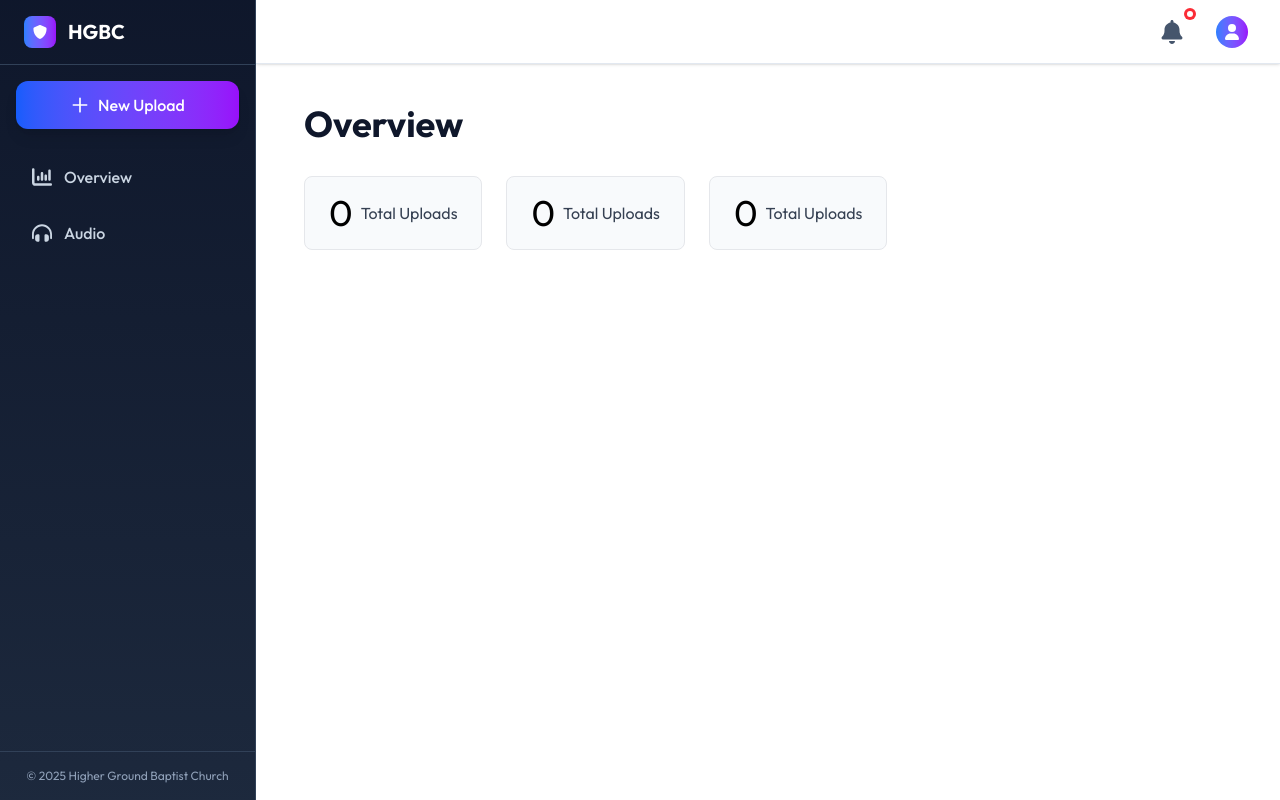
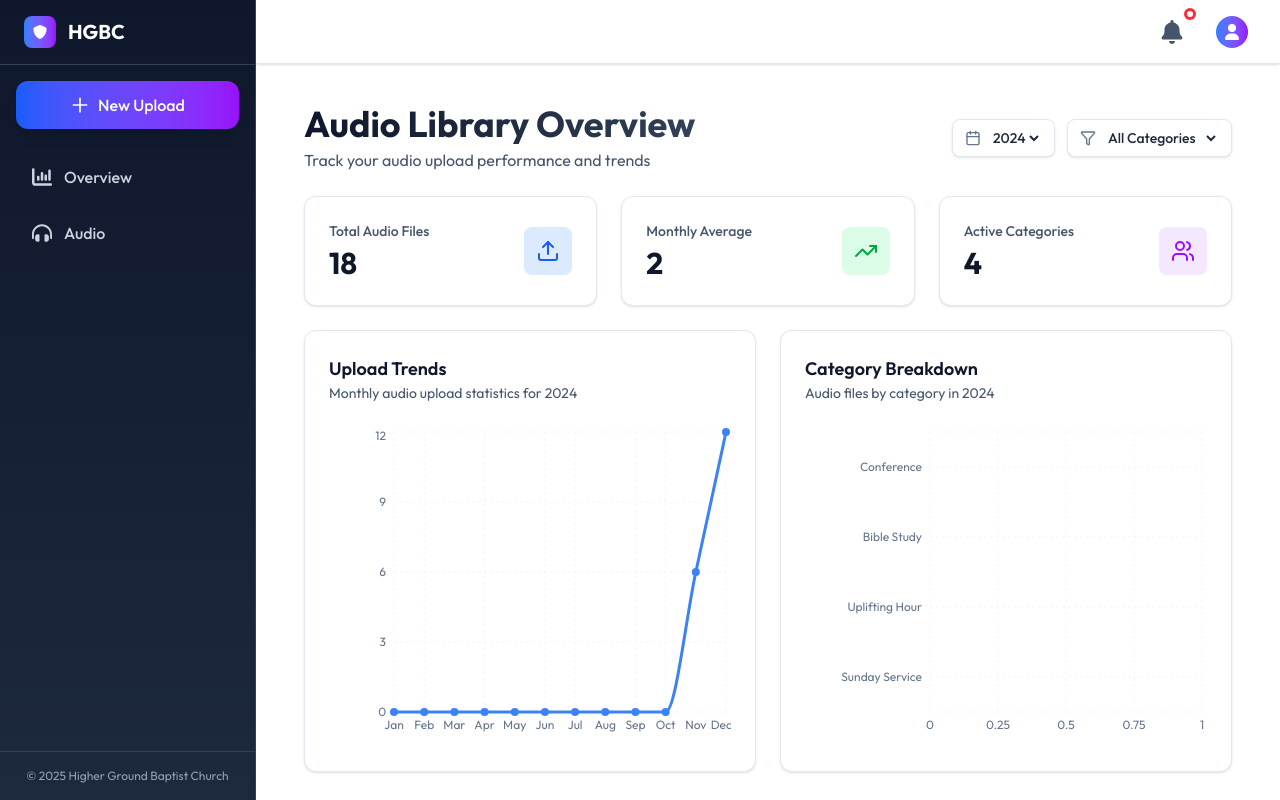
Before and after one commit to oluwaseyipd/hgbcinfluencers, a React (Vite) app: page /hgbcinfluencers/admin in a window 1280 px wide. Built offline with nearby package versions, Linux system fonts and the light colour scheme.

Commit message:
Overview Page Added

```diff
--- a/package.json
+++ b/package.json
@@ -22,6 +22,7 @@
     "react-dom": "^19.1.0",
     "react-icons": "^5.5.0",
     "react-router-dom": "^7.6.2",
+    "recharts": "^2.15.3",
     "swiper": "^11.2.8",
     "tailwindcss": "^4.1.10"
   },
--- a/src/pages/dashboard/Overview.jsx
+++ b/src/pages/dashboard/Overview.jsx
@@ -1,42 +1,268 @@
-
+import React, { useState, useMemo } from 'react';
+import { LineChart, Line, XAxis, YAxis, CartesianGrid, Tooltip, ResponsiveContainer, BarChart, Bar } from 'recharts';
+import { Calendar, Upload, TrendingUp, Users, Filter } from 'lucide-react';
+import { audioFiles } from '../../constants/latestSermon';
 
 const Overview = () => {
+  const [selectedYear, setSelectedYear] = useState('2024');
+  const [selectedCategory, setSelectedCategory] = useState('all');
+
+  // Process audio files data for visualization
+  const processedData = useMemo(() => {
+    return audioFiles.map(file => {
+      const date = new Date(file.date);
+      const month = date.toLocaleDateString('en-US', { month: 'short' });
+      const categoryKey = file.category.toLowerCase().replace(/\s+/g, '-');
+
+      return {
+        ...file,
+        month,
+        categoryKey,
+        year: parseInt(file.year)
+      };
+    });
+  }, []);
+
+  // Get available years from the data
+  const availableYears = useMemo(() => {
+    const years = [...new Set(processedData.map(item => item.year))].sort((a, b) => b - a);
+    return years;
+  }, [processedData]);
+
+  // Get available categories from the data
+  const availableCategories = useMemo(() => {
+    const categories = [...new Set(processedData.map(item => item.category))];
+    return categories;
+  }, [processedData]);
+
+  // Filter and aggregate data for line chart
+  const chartData = useMemo(() => {
+    let filteredData = processedData.filter(item => item.year.toString() === selectedYear);
+
+    if (selectedCategory !== 'all') {
+      filteredData = filteredData.filter(item => item.category === selectedCategory);
+    }
+
+    // Group by month and count uploads
+    const monthlyData = filteredData.reduce((acc, item) => {
+      const key = item.month;
+      if (!acc[key]) {
+        acc[key] = { month: key, uploads: 0 };
+      }
+      acc[key].uploads += 1;
+      return acc;
+    }, {});
+
+    const months = ['Jan', 'Feb', 'Mar', 'Apr', 'May', 'Jun', 'Jul', 'Aug', 'Sep', 'Oct', 'Nov', 'Dec'];
+    return months.map(month => monthlyData[month] || { month, uploads: 0 });
+  }, [processedData, selectedYear, selectedCategory]);
+
+  // Calculate stats
+  const stats = useMemo(() => {
+    const currentYearData = processedData.filter(item => item.year.toString() === selectedYear);
+    const totalUploads = currentYearData.length;
+    const avgMonthly = Math.round(totalUploads / 12);
+    const categories = [...new Set(currentYearData.map(item => item.category))].length;
+
+    return { totalUploads, avgMonthly, categories };
+  }, [processedData, selectedYear]);
+
+  // Category breakdown data
+  const categoryData = useMemo(() => {
+    const currentYearData = processedData.filter(item => item.year.toString() === selectedYear);
+    const breakdown = currentYearData.reduce((acc, item) => {
+      if (!acc[item.category]) {
+        acc[item.category] = 0;
+      }
+      acc[item.category] += 1;
+      return acc;
+    }, {});
+
+    return Object.entries(breakdown).map(([category, uploads]) => ({
+      category,
+      uploads
+    })).sort((a, b) => b.uploads - a.uploads);
+  }, [processedData, selectedYear]);
+
   return (
     <div className="p-4 mt-8 lg:p-6 space-y-6">
       {/* Header */}
       <div className="flex flex-col sm:flex-row sm:items-center sm:justify-between gap-4 mt-4 md:mt-6">
         <div>
-          <h1 className="text-2xl md:text-4xl font-bold text-slate-900">Overview</h1>
-        </div>
+          <h1 className="text-3xl md:text-4xl font-bold bg-gradient-to-r from-slate-900 to-slate-700 bg-clip-text text-transparent">
+            Audio Library Overview
+          </h1>
+          <p className="text-slate-600 mt-1">Track your audio upload performance and trends</p>
         </div>
 
-    <div className="flex mt-8 space-y-5">
-        <div className="grid grid-cols-1 md:grid-cols-2 lg:grid-cols-3 gap-6">
-            <div className="inline-flex items-center py-4 px-6 border border-gray-200 rounded-lg bg-slate-50">
-                <h2 className="text-4xl text-black">0</h2>
-                <p className="text-gray-700 ml-2">Total Uploads</p>
-            </div>
-              <div className="inline-flex items-center py-4 px-6 border border-gray-200 rounded-lg bg-slate-50">
-                <h2 className="text-4xl text-black">0</h2>
-                <p className="text-gray-700 ml-2">Total Uploads</p>
-            </div>
-              <div className="inline-flex items-center py-4 px-6 border border-gray-200 rounded-lg bg-slate-50">
-                <h2 className="text-4xl text-black">0</h2>
-                <p className="text-gray-700 ml-2">Total Uploads</p>
-            </div>
+        {/* Filters */}
+        <div className="flex gap-3 items-center">
+          <div className="flex items-center gap-2 bg-white rounded-lg px-3 py-2 border border-slate-200 shadow-sm">
+            <Calendar className="w-4 h-4 text-slate-500" />
+            <select
+              value={selectedYear}
+              onChange={(e) => setSelectedYear(e.target.value)}
+              className="bg-transparent border-none outline-none text-gray-800 text-sm font-medium"
+            >
+              {availableYears.map(year => (
+                <option key={year} value={year.toString()}>{year}</option>
+              ))}
+            </select>
           </div>
 
-     <div className="grid grid-cols-1 mid:grid-cols-2 gap-4">
-        <div>
-
+          <div className="flex items-center gap-2 bg-white rounded-lg px-3 py-2 border border-slate-200 shadow-sm">
+            <Filter className="w-4 h-4 text-slate-500" />
+            <select
+              value={selectedCategory}
+              onChange={(e) => setSelectedCategory(e.target.value)}
+              className="bg-transparent border-none outline-none text-gray-800 text-sm font-medium"
+            >
+              <option value="all">All Categories</option>
+              {availableCategories.map(category => (
+                <option key={category} value={category}>{category}</option>
+              ))}
+            </select>
           </div>
         </div>
       </div>
 
+      {/* Stats Cards */}
+      <div className="grid grid-cols-1 md:grid-cols-3 gap-6">
+        <div className="bg-white rounded-xl p-6 border border-slate-200 shadow-sm hover:shadow-md transition-shadow">
+          <div className="flex items-center justify-between">
+            <div>
+              <p className="text-slate-600 text-sm font-medium">Total Audio Files</p>
+              <h2 className="text-3xl font-bold text-slate-900 mt-1">{stats.totalUploads}</h2>
+            </div>
+            <div className="bg-blue-100 p-3 rounded-lg">
+              <Upload className="w-6 h-6 text-blue-600" />
+            </div>
+          </div>
+        </div>
 
+        <div className="bg-white rounded-xl p-6 border border-slate-200 shadow-sm hover:shadow-md transition-shadow">
+          <div className="flex items-center justify-between">
+            <div>
+              <p className="text-slate-600 text-sm font-medium">Monthly Average</p>
+              <h2 className="text-3xl font-bold text-slate-900 mt-1">{stats.avgMonthly}</h2>
+            </div>
+            <div className="bg-green-100 p-3 rounded-lg">
+              <TrendingUp className="w-6 h-6 text-green-600" />
+            </div>
+          </div>
+        </div>
 
+        <div className="bg-white rounded-xl p-6 border border-slate-200 shadow-sm hover:shadow-md transition-shadow">
+          <div className="flex items-center justify-between">
+            <div>
+              <p className="text-slate-600 text-sm font-medium">Active Categories</p>
+              <h2 className="text-3xl font-bold text-slate-900 mt-1">{stats.categories}</h2>
             </div>
-  )
-}
+            <div className="bg-purple-100 p-3 rounded-lg">
+              <Users className="w-6 h-6 text-purple-600" />
+            </div>
+          </div>
+        </div>
+      </div>
+
+      {/* Charts */}
+      <div className="grid grid-cols-1 lg:grid-cols-2 gap-6">
+        {/* Line Chart */}
+        <div className="bg-white rounded-xl p-6 border border-slate-200 shadow-sm">
+          <div className="flex items-center justify-between mb-6">
+            <div>
+              <h3 className="text-lg font-semibold text-slate-900">Upload Trends</h3>
+              <p className="text-slate-600 text-sm">Monthly audio upload statistics for {selectedYear}</p>
+            </div>
+          </div>
+
+          <div className="h-80">
+            <ResponsiveContainer width="100%" height="100%">
+              <LineChart data={chartData}>
+                <CartesianGrid strokeDasharray="3 3" stroke="#f1f5f9" />
+                <XAxis
+                  dataKey="month"
+                  stroke="#64748b"
+                  fontSize={12}
+                  tickLine={false}
+                  axisLine={false}
+                />
+                <YAxis
+                  stroke="#64748b"
+                  fontSize={12}
+                  tickLine={false}
+                  axisLine={false}
+                />
+                <Tooltip
+                  contentStyle={{
+                    backgroundColor: 'white',
+                    border: '1px solid #e2e8f0',
+                    borderRadius: '8px',
+                    boxShadow: '0 4px 6px -1px rgba(0, 0, 0, 0.1)'
+                  }}
+                />
+                <Line
+                  type="monotone"
+                  dataKey="uploads"
+                  stroke="#3b82f6"
+                  strokeWidth={3}
+                  dot={{ fill: '#3b82f6', strokeWidth: 0, r: 4 }}
+                  activeDot={{ r: 6, stroke: '#3b82f6', strokeWidth: 2, fill: 'white' }}
+                />
+              </LineChart>
+            </ResponsiveContainer>
+          </div>
+        </div>
+
+        {/* Category Breakdown */}
+        <div className="bg-white rounded-xl p-6 border border-slate-200 shadow-sm">
+          <div className="flex items-center justify-between mb-6">
+            <div>
+              <h3 className="text-lg font-semibold text-slate-900">Category Breakdown</h3>
+              <p className="text-slate-600 text-sm">Audio files by category in {selectedYear}</p>
+            </div>
+          </div>
+
+          <div className="h-80">
+            <ResponsiveContainer width="100%" height="100%">
+              <BarChart data={categoryData} layout="horizontal">
+                <CartesianGrid strokeDasharray="3 3" stroke="#f1f5f9" />
+                <XAxis
+                  type="number"
+                  stroke="#64748b"
+                  fontSize={12}
+                  tickLine={false}
+                  axisLine={false}
+                />
+                <YAxis
+                  type="category"
+                  dataKey="category"
+                  stroke="#64748b"
+                  fontSize={12}
+                  tickLine={false}
+                  axisLine={false}
+                  width={120}
+                />
+                <Tooltip
+                  contentStyle={{
+                    backgroundColor: 'white',
+                    border: '1px solid #e2e8f0',
+                    borderRadius: '8px',
+                    boxShadow: '0 4px 6px -1px rgba(0, 0, 0, 0.1)'
+                  }}
+                />
+                <Bar
+                  dataKey="uploads"
+                  fill="#8b5cf6"
+                  radius={[0, 4, 4, 0]}
+                />
+              </BarChart>
+            </ResponsiveContainer>
+          </div>
+        </div>
+      </div>
+    </div>
+  );
+};
 
 export default Overview;
```
Also changed, not shown: 1 other file (tests, documents, lock files or other folders). Lines whose indentation alone changed are shown as unchanged.
